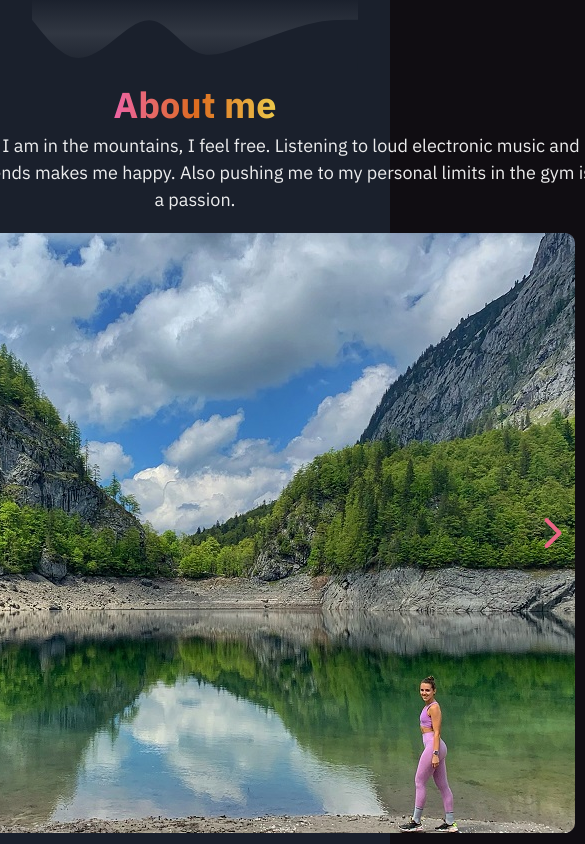
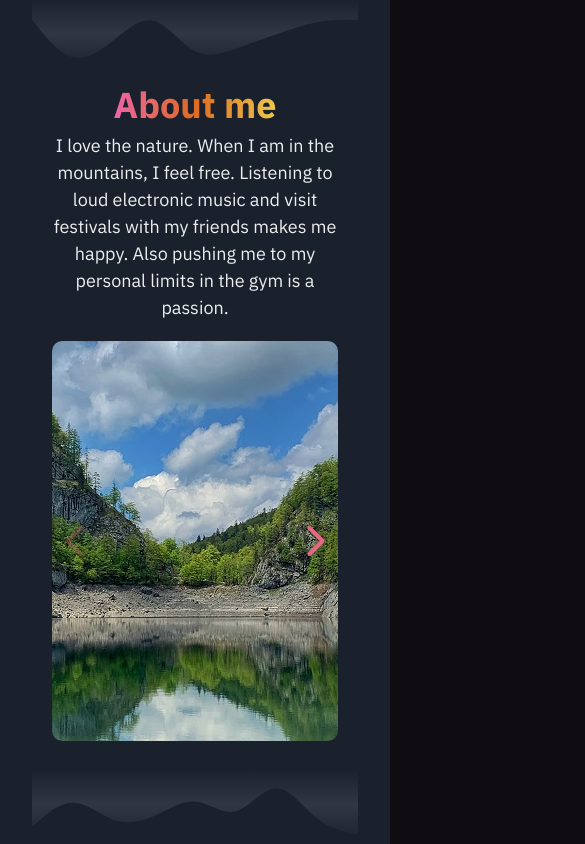
Before and after one commit to kerstin97/portfolio, a Next.js app in the folder portfolio/: page / in a window 390 px wide. Shown: the part 3560-4404 px from the top of the page, 585 px wide, since content can reach past the window. Built offline with nearby package versions, Linux system fonts and the light colour scheme.

Commit message:
make gallery responsive

```diff
--- a/portfolio/components/aboutme.js
+++ b/portfolio/components/aboutme.js
@@ -25,24 +25,53 @@ export default function AboutMe() {
 
     return (
         <section id="aboutme">
-            <Center><Heading lineHeight={1.5} bgGradient="linear(to-l, yellow.400, orange.500, pink.400)" bgClip="text" size="2xl">About me</Heading></Center>
-            <Center><Text textAlign="center" fontSize="lg">I love the nature. When I am in the mountains, I feel free. Listening to loud electronic music and visit festivals with my friends makes me happy. Also pushing me to my personal limits in the gym is a passion.</Text></Center>
-            <div className="embla" bg={'gray.50'}>
+            <Center>
+                <Heading
+                    lineHeight={1.5}
+                    bgGradient="linear(to-l, yellow.400, orange.500, pink.400)"
+                    bgClip="text"
+                    size="2xl"
+                >
+                    About me
+                </Heading>
+            </Center>
+            <Center>
+                <Text
+                    textAlign="center"
+                    fontSize="lg"
+                    width={["100%","100%","700px","800px"]}
+                    pl={["20px","20px","50px","50px"]}
+                    pr={["20px","20px","50px","50px"]}
+                >
+                    I love the nature. When I am in the mountains, I feel free. Listening to loud electronic music and visit festivals with my friends makes me happy. Also pushing me to my personal limits in the gym is a passion.
+                </Text>
+            </Center>
+
+            <div className="embla" >
                     <div className="embla__viewport"  ref={emblaRef}>
                         <div className="embla__container">
                             <div className="embla__slide">
                                 <div className="embla__slide__inner">
-                                    <Image className="embla__slide__img" src={"images/mountain1.jpg"} alt="A cool cat."/>
+                                    <Image
+                                        className="embla__slide__img"
+                                        src={"images/mountain1.jpg"}
+                                        alt="A cool cat."/>
                                 </div>
                             </div>
                             <div className="embla__slide">
                                 <div className="embla__slide__inner">
-                                    <Image className="embla__slide__img" src={"images/mountain2.jpg"} alt="A cool cat."/>
+                                    <Image
+                                        className="embla__slide__img"
+                                        src={"images/mountain2.jpg"}
+                                        alt="A cool cat."/>
                                 </div>
                             </div>
                             <div className="embla__slide">
                                 <div className="embla__slide__inner">
-                                    <Image className="embla__slide__img" src={"images/mountain3.jpg"} alt="A cool cat."/>
+                                    <Image
+                                    className="embla__slide__img"
+                                    src={"images/mountain3.jpg"}
+                                    alt="A cool cat."/>
                                 </div>
                             </div>
                         </div>
--- a/portfolio/styles/gallery.css
+++ b/portfolio/styles/gallery.css
@@ -1,7 +1,8 @@
 .embla {
   position: relative;
   padding: 20px;
-  width: 800px;
+  max-width: 800px;
+  width: 100%;
   margin-left: auto;
   margin-right: auto;
 }
@@ -38,8 +39,19 @@
 .embla__slide__inner {
   position: relative;
   overflow: hidden;
-  height: 600px;
   border-radius: 10px;
+}
+
+@media (min-width: 701px) {
+  .embla__slide__inner{
+    height: 600px;
+  }
+}
+
+@media (max-width: 700px) {
+  .embla__slide__inner{
+    height:400px;
+  }
 }
 
 .embla__slide__img {
```
